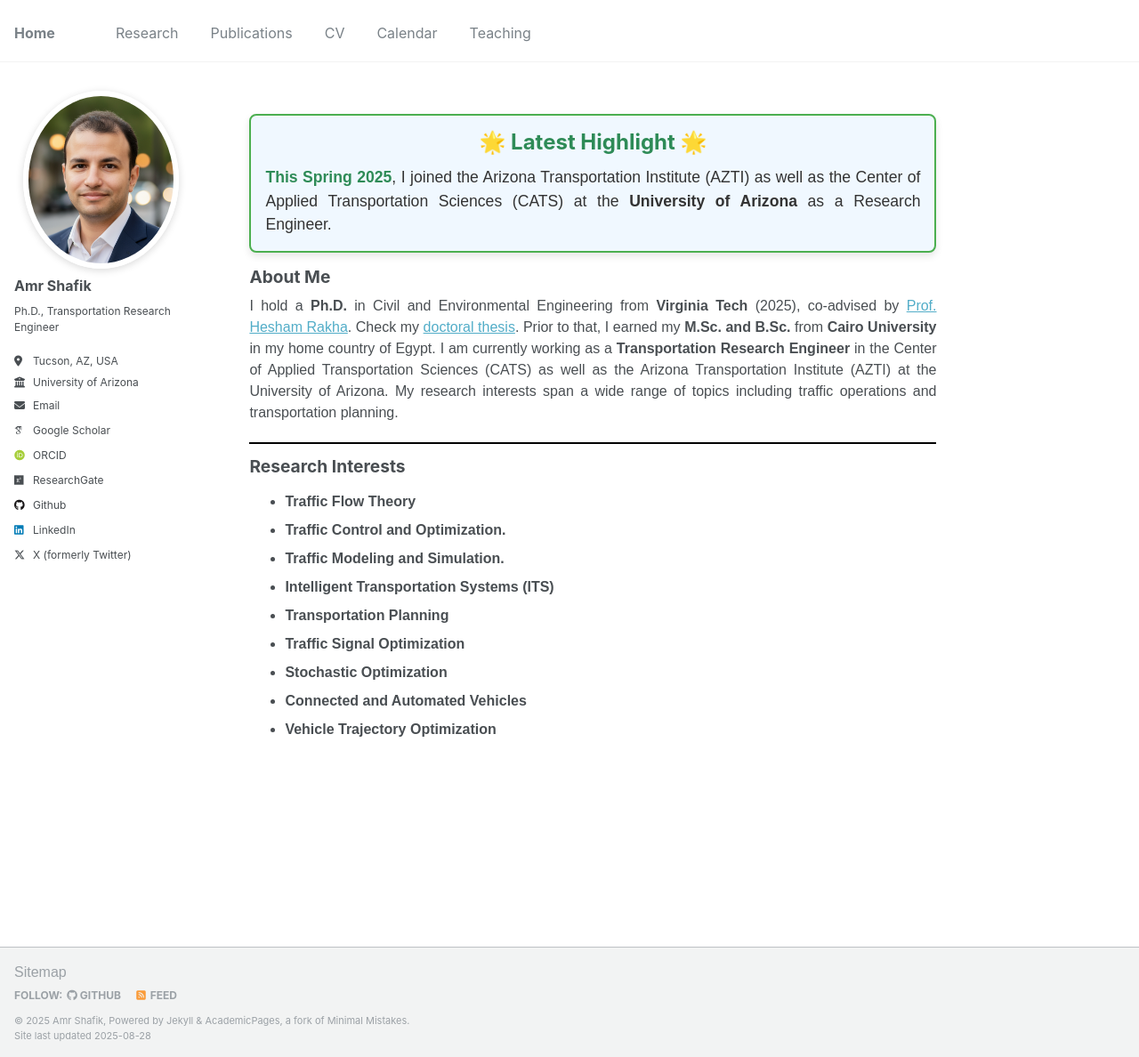
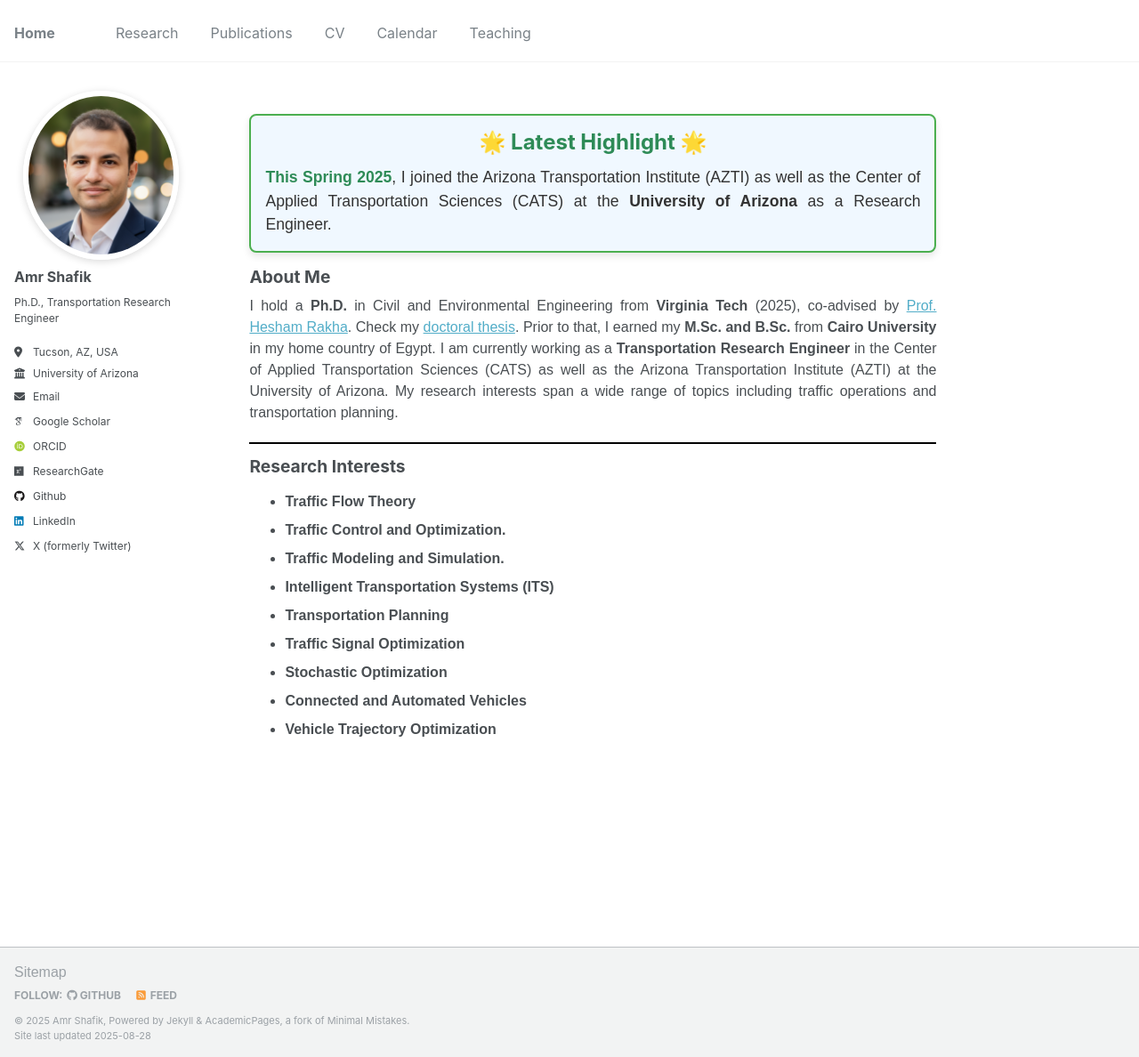
Before and after one commit to akshafik/amrshafik, a Jekyll site: the page built from _pages/about.md, in a window 1280 px wide and 1188 px high. Shown: the whole window at 89% size. Built offline with Jekyll 4.4.1, drawn with Linux system fonts in a browser that asks for light colours; some web fonts are replaced.

Commit message:
Refactor profile photo styles: consolidate CSS into custom.scss and adjust height for better appearance

```diff
--- a/_includes/head/custom.html
+++ b/_includes/head/custom.html
@@ -24,53 +24,6 @@
 <meta name="theme-color" content="#ffffff">
 <link rel="stylesheet" href="{{ base_path }}/assets/css/academicons.css"/>
 
-<!-- Custom CSS for consistent round profile photo -->
-<style>
-/* Override any existing avatar styles to ensure perfect round photos */
-.author__avatar {
-  text-align: center !important;
-}
-
-.author__avatar img {
-  border-radius: 50% !important;
-  width: 150px !important;
-  height: 150px !important;
-  object-fit: cover !important;
-  display: block !important;
-  margin: 0 auto !important;
-  border: 3px solid #fff !important;
-  box-shadow: 0 2px 8px rgba(0,0,0,0.15) !important;
-  transition: all 0.3s ease !important;
-}
-
-/* Responsive sizing for different screen sizes */
-@media screen and (max-width: 1023px) {
-  .author__avatar img {
-    width: 120px !important;
-    height: 120px !important;
-  }
-}
-
-@media screen and (max-width: 767px) {
-  .author__avatar img {
-    width: 100px !important;
-    height: 100px !important;
-  }
-}
-
-/* Hover effect */
-.author__avatar img:hover {
-  transform: scale(1.05) !important;
-  box-shadow: 0 4px 12px rgba(0,0,0,0.25) !important;
-}
-
-/* Ensure the avatar container doesn't interfere */
-.author__avatar {
-  width: auto !important;
-  height: auto !important;
-}
-</style>
-
 
 <!-- Support for MatJax -->
 <script src="https://cdnjs.cloudflare.com/polyfill/v3/polyfill.min.js?features=es6"></script>
--- a/_pages/about.md
+++ b/_pages/about.md
@@ -52,7 +52,7 @@ redirect_from:
   .author__avatar img {
     border-radius: 50% !important;
     width: 200px !important;
-    height: 200px !important;
+    height: 190px !important;
     object-fit: cover !important;
     display: block !important;
     margin: 0 auto !important;
--- a/assets/css/custom.scss
+++ b/assets/css/custom.scss
@@ -1,4 +1,18 @@
 ---
 ---
 
-/* This file is now handled through _includes/head/custom.html for better consistency */
+/* Custom CSS for round profile photo across all pages */
+.author__avatar img {
+  border-radius: 50% !important;
+  width: 150px !important;
+  height: 150px !important;
+  object-fit: cover !important;
+  border: 3px solid #fff !important;
+  box-shadow: 0 2px 8px rgba(0,0,0,0.1) !important;
+}
+
+/* Optional: Add hover effect */
+.author__avatar img:hover {
+  transform: scale(1.05);
+  transition: transform 0.3s ease;
+}
--- a/assets/css/main.scss
+++ b/assets/css/main.scss
@@ -39,37 +39,3 @@
 @import "vendor/font-awesome/brands";
 @import "vendor/magnific-popup/magnific-popup";
 @import "print";
-
-/* Custom styles for round profile photo */
-.author__avatar img {
-  border-radius: 50% !important;
-  width: 150px !important;
-  height: 150px !important;
-  object-fit: cover !important;
-  display: block !important;
-  margin: 0 auto !important;
-  border: 3px solid #fff !important;
-  box-shadow: 0 2px 8px rgba(0,0,0,0.15) !important;
-}
-
-/* Ensure consistent sizing across all breakpoints */
-@media screen and (max-width: 1023px) {
-  .author__avatar img {
-    width: 120px !important;
-    height: 120px !important;
-  }
-}
-
-@media screen and (max-width: 767px) {
-  .author__avatar img {
-    width: 100px !important;
-    height: 100px !important;
-  }
-}
-
-/* Optional hover effect */
-.author__avatar img:hover {
-  transform: scale(1.05) !important;
-  transition: transform 0.3s ease !important;
-  box-shadow: 0 4px 12px rgba(0,0,0,0.2) !important;
-}
```
